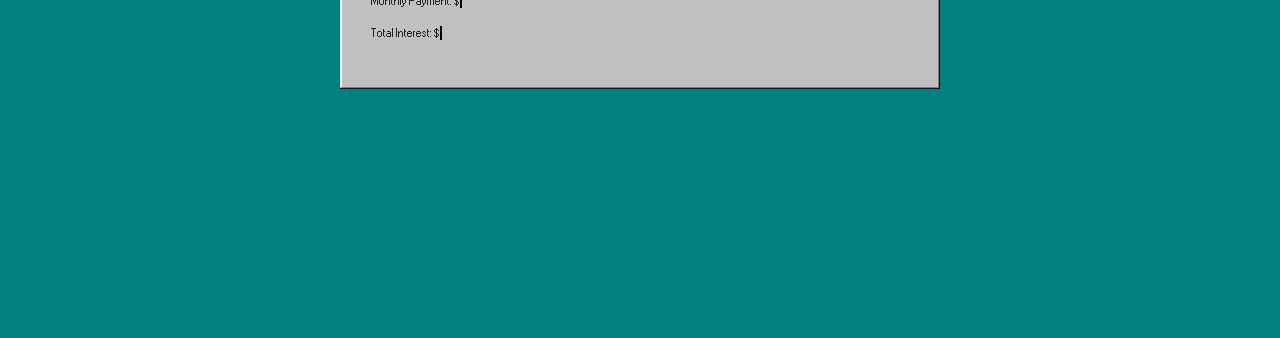
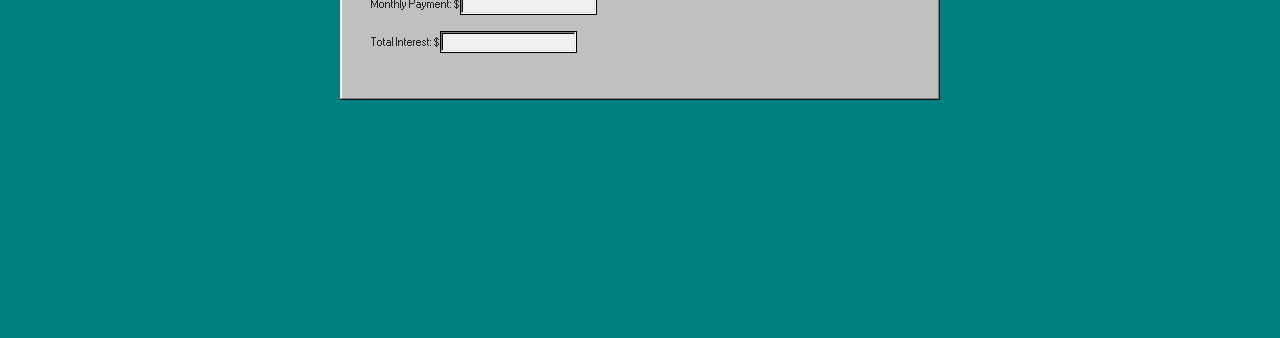
Before and after one commit to thounny/financial-calculators, a plain HTML site: page mortgage.html in a window 1280 px wide. Shown: the part 462-800 px from the top of the page. Drawn offline with nearby package versions, Linux system fonts and the light colour scheme.

Commit message:
removed span for input field readonly

```diff
--- a/mortgage.html
+++ b/mortgage.html
@@ -93,8 +93,16 @@
         </form>
         <div>
           <h3>Results:</h3>
-          <p>Monthly Payment: $<span id="monthlyPayment"></span></p>
-          <p>Total Interest: $<span id="totalInterest"></span></p>
+          <p>
+            Monthly Payment: $<input
+              type="number"
+              id="monthlyPayment"
+              readonly
+            />
+          </p>
+          <p>
+            Total Interest: $<input type="number" id="totalInterest" readonly />
+          </p>
         </div>
       </div>
     </div>
@@ -103,5 +111,8 @@
     <script src="https://code.jquery.com/jquery-3.3.1.slim.min.js"></script>
     <script src="https://cdnjs.cloudflare.com/ajax/libs/popper.js/1.14.7/umd/popper.min.js"></script>
     <script src="https://stackpath.bootstrapcdn.com/bootstrap/4.3.1/js/bootstrap.min.js"></script>
+
+    <!-- mortgage.js -->
+    <script src="./js/mortgage.js"></script>
   </body>
 </html>
```
